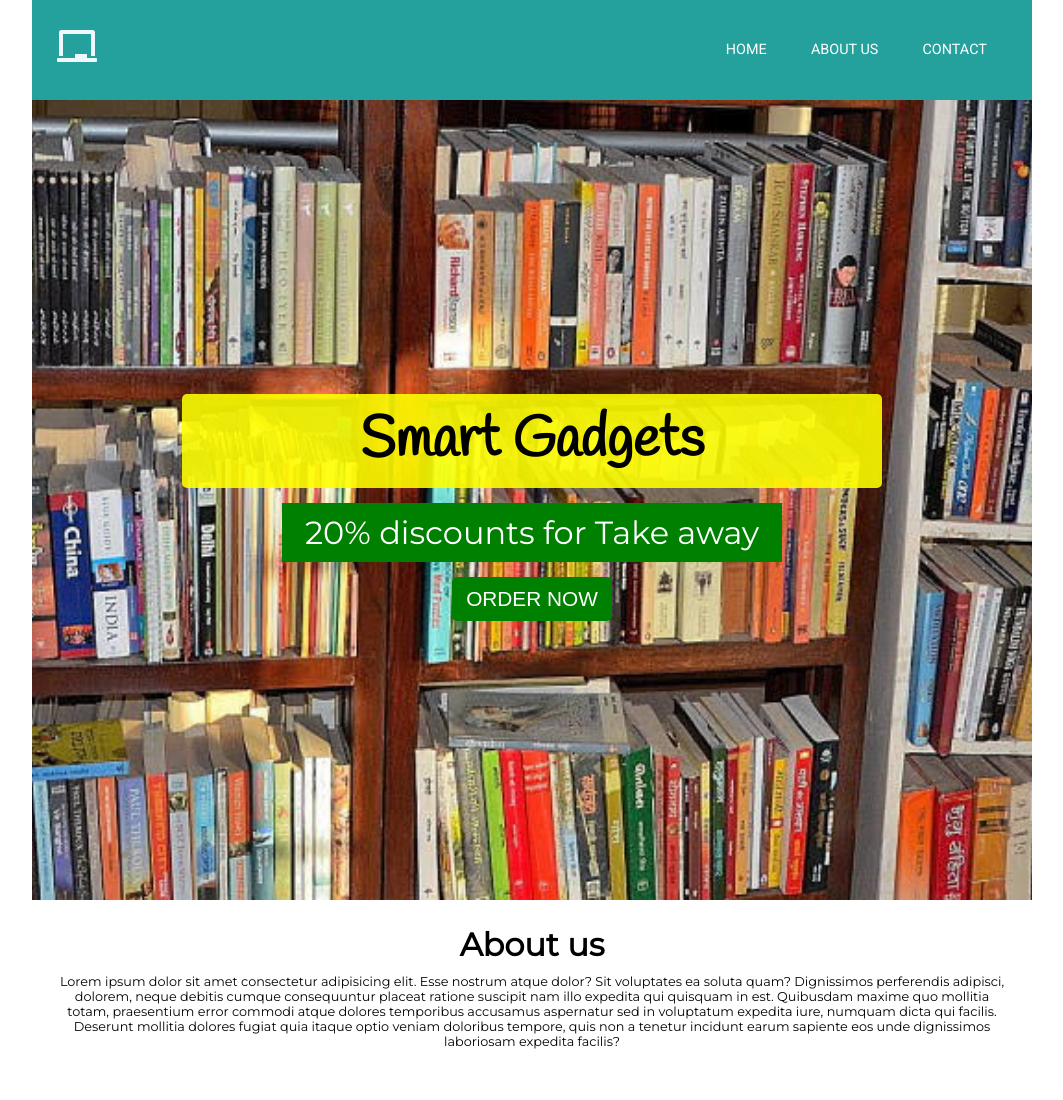
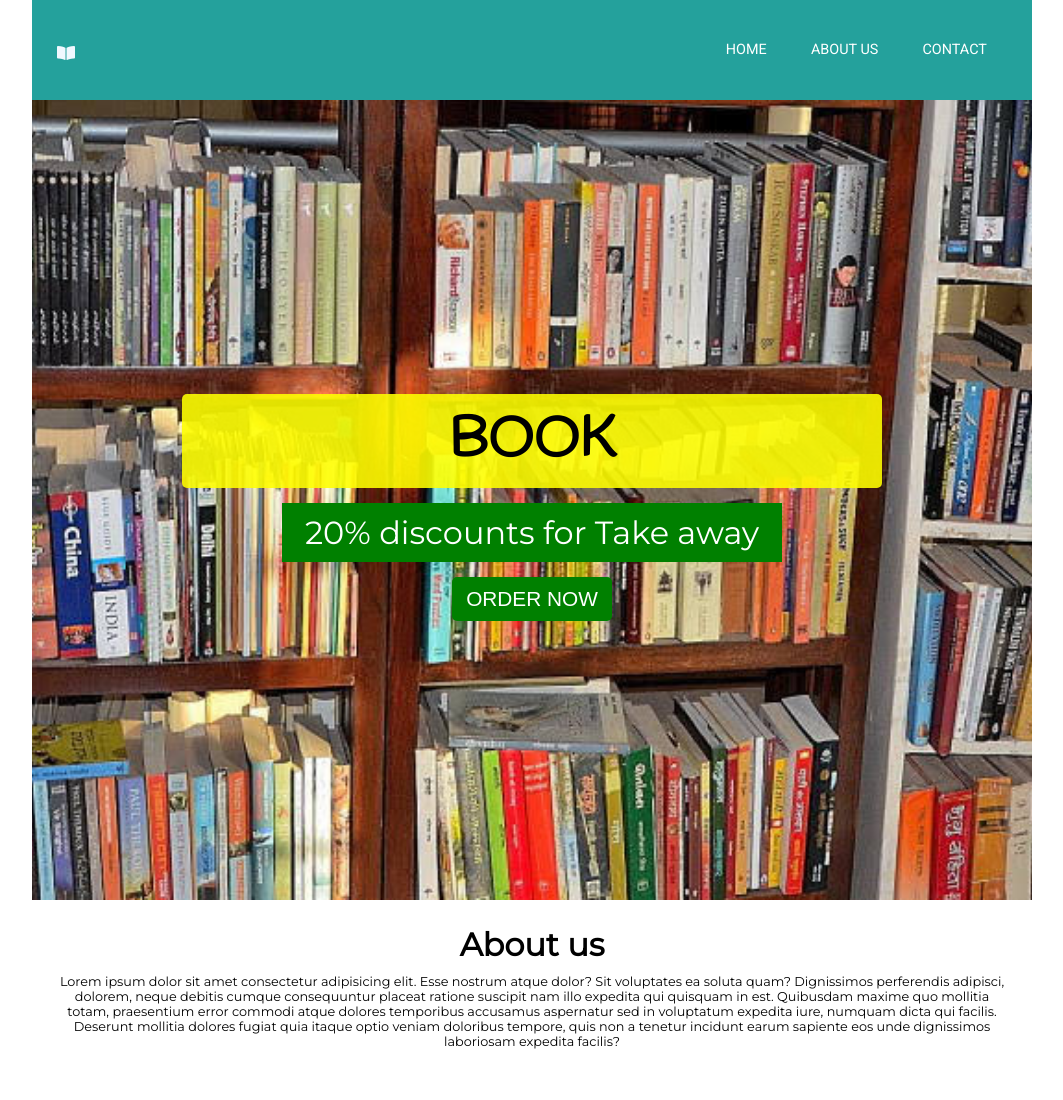
Before and after one commit to Margiasultana55/book, a plain HTML site: page index.html in a window 1280 px wide. Shown: the top 1100 px of the page, without its empty margins (108-1171 px from the left). Drawn offline with Linux system fonts and the light colour scheme.

Commit message:
new added text

```diff
--- a/index.html
+++ b/index.html
@@ -23,7 +23,8 @@
                 <div class="col-lg-4 col-md-12">
                     <div class="logo-div ">
                         <a href="#">
-                            <i class="fas fa-chalkboard fa-2x fa-bars " style="color: aliceblue; margin-top: 15px;"></i>
+                            <i class="fas fa-book-open" style="color: aliceblue; margin-top: 30px; "></i>
+
                         </a>
                     </div>
                 </div>
@@ -51,7 +52,7 @@
         <main>
             <section id="banner-section">
                 <div class="banner-contents">
-                    <h1>Smart Gadgets</h1>
+                    <h1>BOOK</h1>
                     <p>20% discounts for Take away</p>
                     <button class="btn" id="orderButton">Order Now</button>
                 </div>
```
